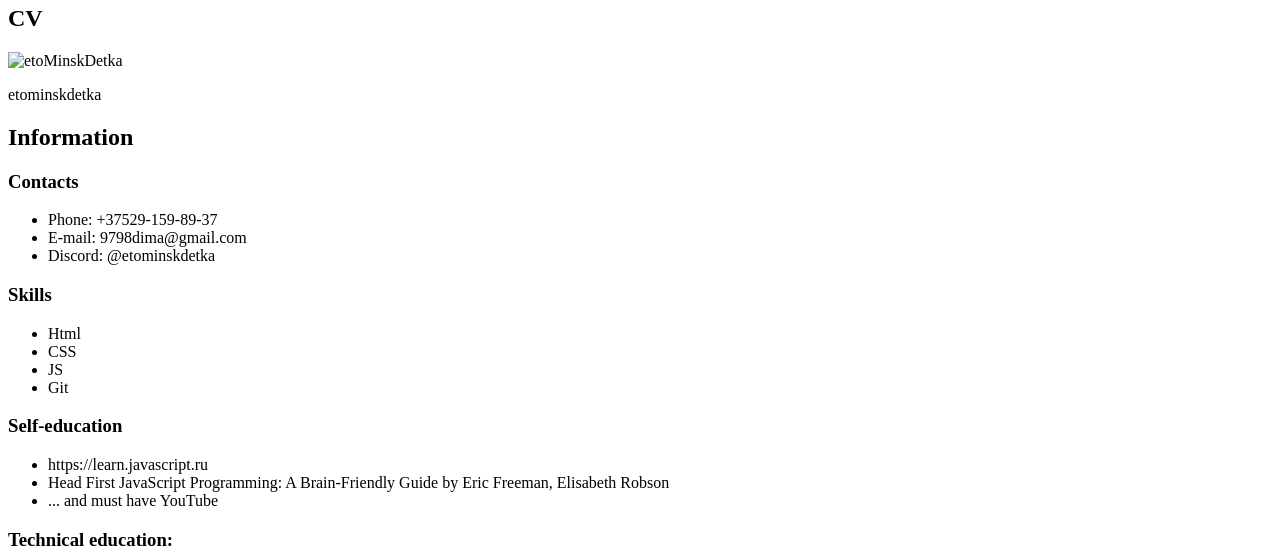
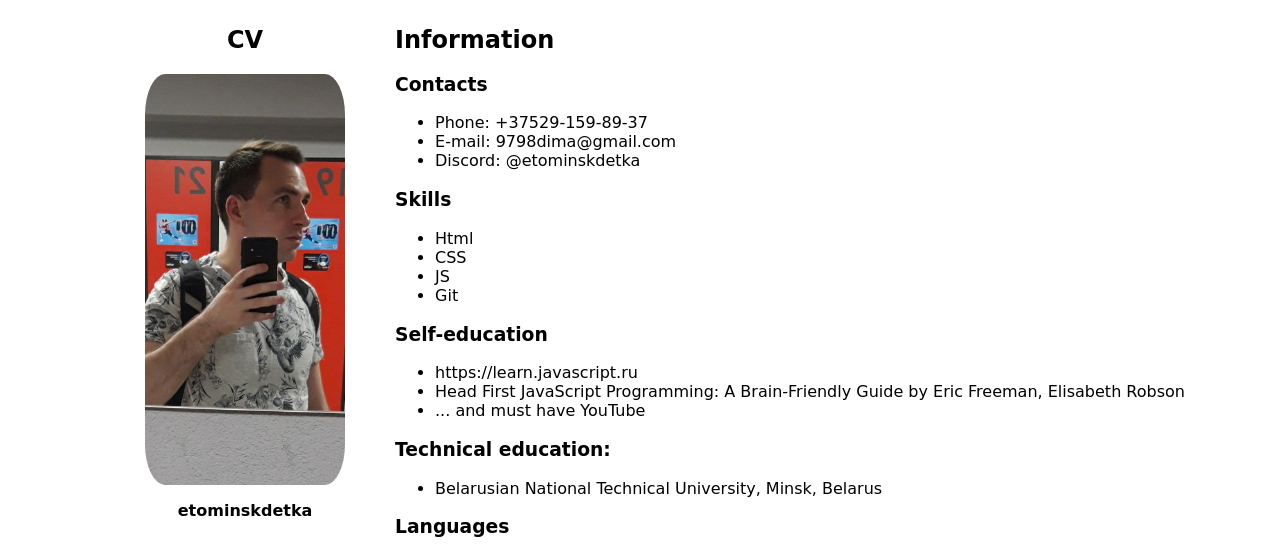
Before and after one commit to etominskdetka/rsschool-cv, a plain HTML site: page index.html in a window 1280 px wide. Shown: the part 75-628 px from the top of the page. Drawn offline with Linux system fonts and the light colour scheme.

Commit message:
feat: link file css

```diff
--- a/index.html
+++ b/index.html
@@ -5,15 +5,16 @@
     <meta http-equiv="X-UA-Compatible" content="IE=edge" />
     <meta name="viewport" content="width=device-width, initial-scale=1.0" />
     <title>cv</title>
+    <link rel="stylesheet" href="style.css" />
   </head>
   <body>
-    <header>
+    <header class="cv">
       <h1>Kuzmiankou Dzmitryi</h1>
     </header>
-    <main>
-      <div>
+    <main class="cv">
+      <div class="image">
         <h2>CV</h2>
-        <img src=" " alt="etoMinskDetka" />
+        <img src="\etoMinskDetka.jpg" alt="etoMinskDetka" id="photo" />
         <p>etominskdetka</p>
       </div>
       <div>
--- /dev/null
+++ b/style.css
@@ -0,0 +1,23 @@
+body {
+  margin: 0 auto;
+}
+
+.cv {
+  font-family: cursive;
+  display: flex;
+  justify-content: center;
+}
+
+.image {
+  display: flex;
+  flex-direction: column;
+  align-items: center;
+  font-weight: bold;
+  width: 300px;
+}
+
+#photo {
+  width: 200px;
+  height: auto;
+  border-radius: 10%;
+}
```
